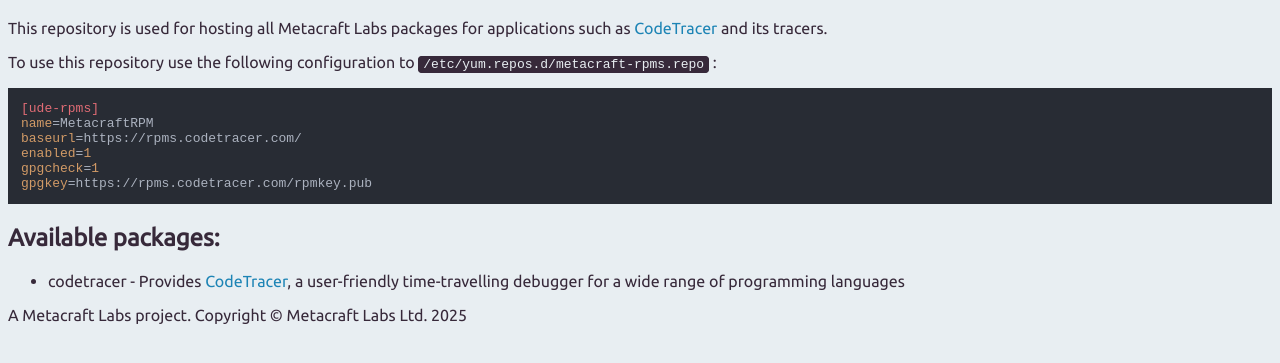
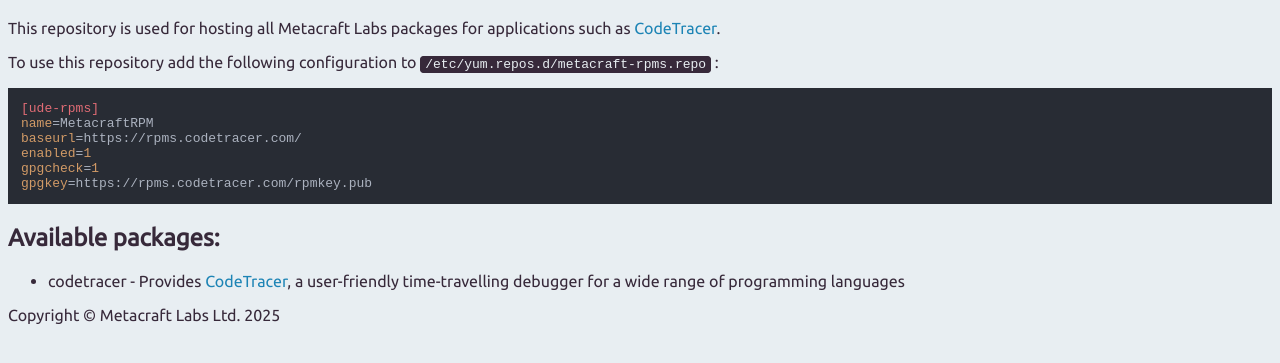
Before and after one commit to metacraft-labs/metacraft-desktop-packages, a plain HTML site: page rpm/index.html in a window 1280 px wide. Shown: the part 61-424 px from the top of the page. Drawn offline with nearby package versions, Linux system fonts and the light colour scheme.

Commit message:
Update rpm docs

```diff
--- a/rpm/index.html
+++ b/rpm/index.html
@@ -39,8 +39,8 @@
 	</head>
 	<body>
 		<h1>Welcome to the Metacraft Labs RPM repository</h1>
-		<p>This repository is used for hosting all Metacraft Labs packages for applications such as <a href="https://codetracer.com">CodeTracer</a> and its tracers.</p>
-		<p>To use this repository use the following configuration to <code class="inline-code">/etc/yum.repos.d/metacraft-rpms.repo</code> :</p>
+		<p>This repository is used for hosting all Metacraft Labs packages for applications such as <a href="https://codetracer.com">CodeTracer</a>.</p>
+		<p>To use this repository add the following configuration to <code class="inline-code">/etc/yum.repos.d/metacraft-rpms.repo</code> :</p>
 		<pre class="sourceCode toml"><code class="sourceCode toml">[ude-rpms]
 name=MetacraftRPM
 baseurl=https://rpms.codetracer.com/
@@ -52,7 +52,7 @@ gpgkey=https://rpms.codetracer.com/rpmkey.pub</code></pre>
 			<li>codetracer - Provides <a href="https://github.com/metacraft-labs/codetracer">CodeTracer</a>, a user-friendly time-travelling debugger for a wide range of programming languages</li>
 		</ul>
 		<footer>
-			<p>A Metacraft Labs project. Copyright &#169; Metacraft Labs Ltd. 2025</p>
+			<p>Copyright &#169; Metacraft Labs Ltd. 2025</p>
 		</footer>
 	</body>
 	<link rel="stylesheet" href="https://cdnjs.cloudflare.com/ajax/libs/highlight.js/11.8.0/styles/atom-one-dark-reasonable.min.css">
```
